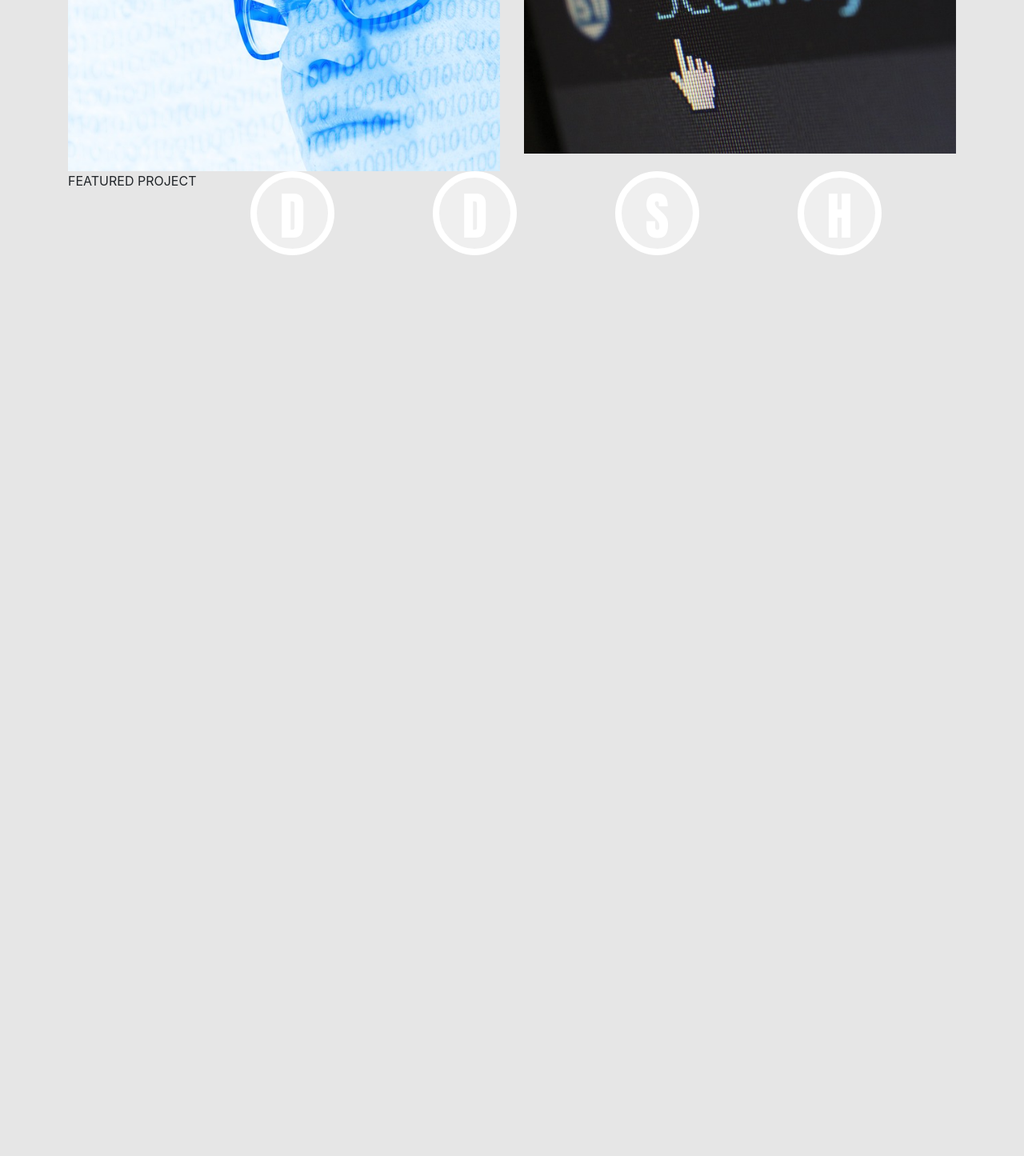
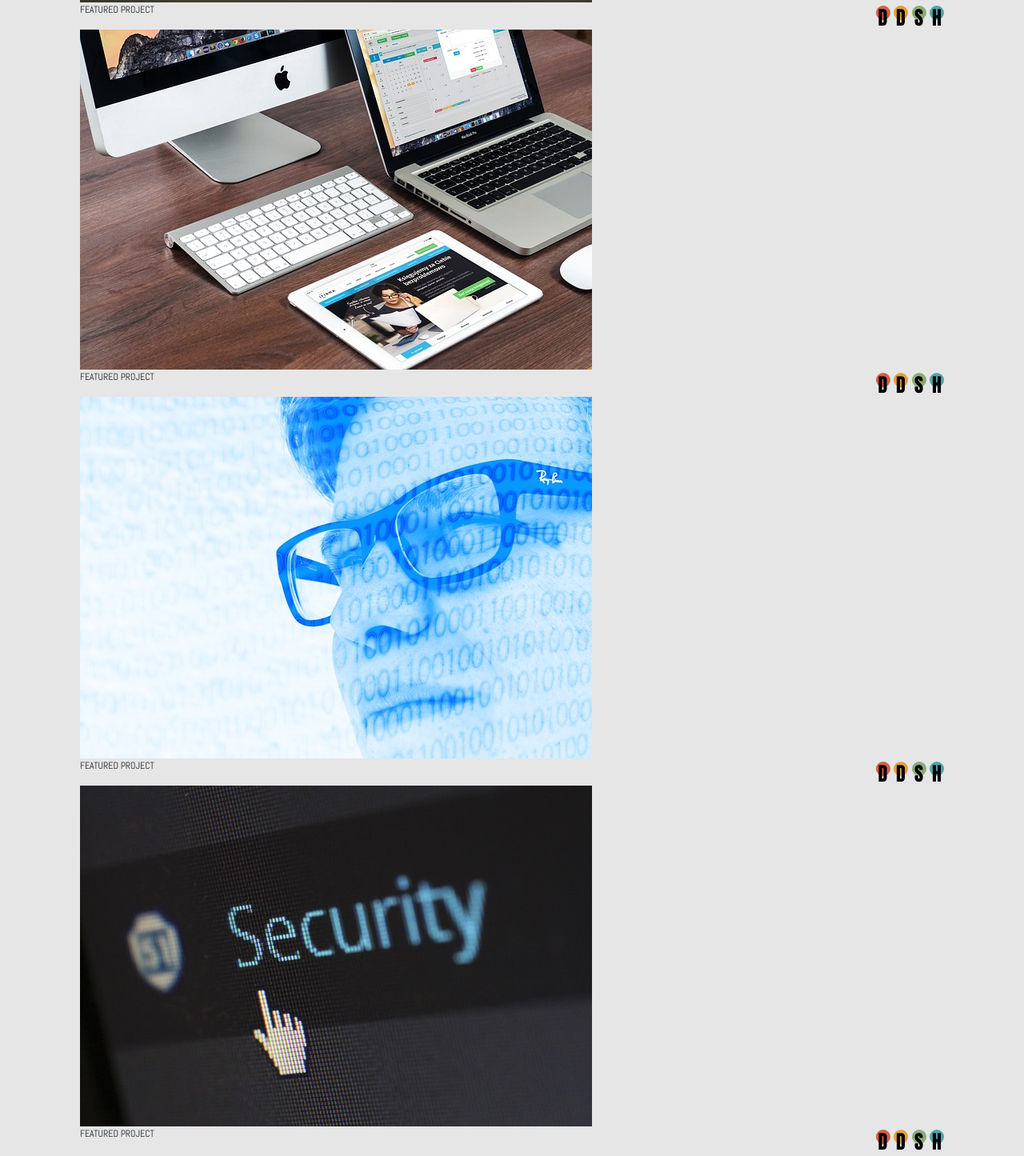
Before and after one commit to MeyerMoore/BootstrapGridSystem, a plain HTML site: page index.html in a window 1280 px wide. Shown: the part 1060-2505 px from the top of the page at 80% size. Before the commit the page ends 1379 px from the top, so only its background shows below. Drawn offline with nearby package versions, Linux system fonts and the light colour scheme.

Commit message:
Adjusted images to exist in seperate containers

```diff
--- a/css/custom.css
+++ b/css/custom.css
@@ -13,7 +13,7 @@
 }
 /* Global classes */
 /* Header and paragraph size and font settings */
-h1, h2, h3, h4, h5 {
+h1, h2, h3, h4, h5, h6 {
     font-family: 'Anton', sans-serif;
 }
 h1 {font-size: 64px;}
@@ -21,6 +21,7 @@ h2 {font-size: 48px;}
 h3 {font-size: 40px;}
 h4 {font-size: 32px;}
 h5 {font-size: 28px;}
+h6 {font-size: 24px;}
 p {
     font-family: 'Abel', sans-serif;
 }
@@ -43,6 +44,14 @@ body {
   border-radius: 122.5px;
   border: .5em solid white;
   color: white;
+}
+.btn-circle-const-tiny {
+  width: 18px;
+  height: 18px;
+  padding: 0px 0px;
+  line-height: 1.33;
+  border-radius: 9px;
+  color: black;
 }
 .col-xl {
     text-align: center;
@@ -73,6 +82,7 @@ body {
   h3 {font-size: 22px;}
   h4 {font-size: 28px;}
   h5 {font-size: 14px;}
+  h6 {font-size: 12px;}
 
   .nav-menu-xs {
     /* this element is only to be displayed on the small screen */
--- a/index.html
+++ b/index.html
@@ -1,4 +1,4 @@
-<!doctype html>
+h6<!doctype html>
 <html lang="en">
 <head>
     <meta charset="UTF-8">
@@ -57,7 +57,7 @@
         <h2>DEVELOP</h2>
       </button>
     </div>
-    <div class="d-flex mb-auto">
+    <div class="d-flex">
       <button class="btn btn-circle btn-xl mr-auto" style="background-color: var(--mm-green)">
         <h2>SUPPORT</h2>
       </button>
@@ -71,7 +71,7 @@
             <p>SELECTED WORK</p>
         </div>
     </div>
-    <div class="row">
+    <!-- <div class="row">
         <div class="column col-md col-lg">
             <img class="img-fluid" src="assets/images/apple-ipad.jpg" alt="ipad">
         </div>
@@ -87,12 +87,101 @@
             <img class="img-fluid" src="assets/images/security.jpg" alt="screen with security">
         </div>
     </div>
-    <div class="row">
-        <div class="column col-md">FEATURED PROJECT</div>
-        <div class="column col-md"><button class="btn btn-circle btn-xl"><h1>D</h1></button></div>
-        <div class="column col-md"><button class="btn btn-circle btn-xl"><h1>D</h1></button></div>
-        <div class="column col-md"><button class="btn btn-circle btn-xl"><h1>S</h1></button></div>
-        <div class="column col-md"><button class="btn btn-circle btn-xl"><h1>H</h1></button></div>
+     -->
+    <div class="container">
+      <img class="img-fluid" src="assets/images/apple-ipad.jpg" alt="ipad">
+      <!-- Image footer -->
+      <div class="d-flex">
+        <div clas="mr-auto">
+          <p style="font-size: 12px">FEATURED PROJECT</p>
+        </div>
+        <div class="ml-auto">
+          <button class="btn btn-circle-const-tiny" style="background-color: var(--mm-red)">
+            <h6>D</h6>
+          </button>
+          <button class="btn btn-circle-const-tiny" style="background-color: var(--mm-orange)">
+            <h6>D</h6>
+          </button>
+          <button class="btn btn-circle-const-tiny" style="background-color: var(--mm-green)">
+            <h6>S</h6>
+          </button>
+          <button class="btn btn-circle-const-tiny" style="background-color: var(--mm-blue)">
+            <h6>H</h6>
+          </button>
+        </div>
+      </div>
+    </div>
+
+    <div class="container">
+      <img class="img-fluid" src="assets/images/macbook.jpg" alt="macbook">
+      <!-- Image footer -->
+      <div class="d-flex">
+        <div clas="mr-auto">
+          <p style="font-size: 12px">FEATURED PROJECT</p>
+        </div>
+        <div class="ml-auto">
+          <button class="btn btn-circle-const-tiny" style="background-color: var(--mm-red)">
+            <h6>D</h6>
+          </button>
+          <button class="btn btn-circle-const-tiny" style="background-color: var(--mm-orange)">
+            <h6>D</h6>
+          </button>
+          <button class="btn btn-circle-const-tiny" style="background-color: var(--mm-green)">
+            <h6>S</h6>
+          </button>
+          <button class="btn btn-circle-const-tiny" style="background-color: var(--mm-blue)">
+            <h6>H</h6>
+          </button>
+        </div>
+      </div>
+    </div>
+
+    <div class="container">
+      <img class="img-fluid" src="assets/images/man.jpg" alt="man with binary foreground">
+      <!-- Image footer -->
+      <div class="d-flex">
+        <div clas="mr-auto">
+          <p style="font-size: 12px">FEATURED PROJECT</p>
+        </div>
+        <div class="ml-auto">
+          <button class="btn btn-circle-const-tiny" style="background-color: var(--mm-red)">
+            <h6>D</h6>
+          </button>
+          <button class="btn btn-circle-const-tiny" style="background-color: var(--mm-orange)">
+            <h6>D</h6>
+          </button>
+          <button class="btn btn-circle-const-tiny" style="background-color: var(--mm-green)">
+            <h6>S</h6>
+          </button>
+          <button class="btn btn-circle-const-tiny" style="background-color: var(--mm-blue)">
+            <h6>H</h6>
+          </button>
+        </div>
+      </div>
+    </div>
+
+    <div class="container">
+      <img class="img-fluid" src="assets/images/security.jpg" alt="screen with security">
+      <!-- Image footer -->
+      <div class="d-flex">
+        <div clas="mr-auto">
+          <p style="font-size: 12px">FEATURED PROJECT</p>
+        </div>
+        <div class="ml-auto">
+          <button class="btn btn-circle-const-tiny" style="background-color: var(--mm-red)">
+            <h6>D</h6>
+          </button>
+          <button class="btn btn-circle-const-tiny" style="background-color: var(--mm-orange)">
+            <h6>D</h6>
+          </button>
+          <button class="btn btn-circle-const-tiny" style="background-color: var(--mm-green)">
+            <h6>S</h6>
+          </button>
+          <button class="btn btn-circle-const-tiny" style="background-color: var(--mm-blue)">
+            <h6>H</h6>
+          </button>
+        </div>
+      </div>
     </div>
     <!--JQuery scripts-->
     <script src="https://cdnjs.cloudflare.com/ajax/libs/popper.js/1.12.9/umd/popper.min.js" integrity="sha384-ApNbgh9B+Y1QKtv3Rn7W3mgPxhU9K/ScQsAP7hUibX39j7fakFPskvXusvfa0b4Q" crossorigin="anonymous"></script>
```
